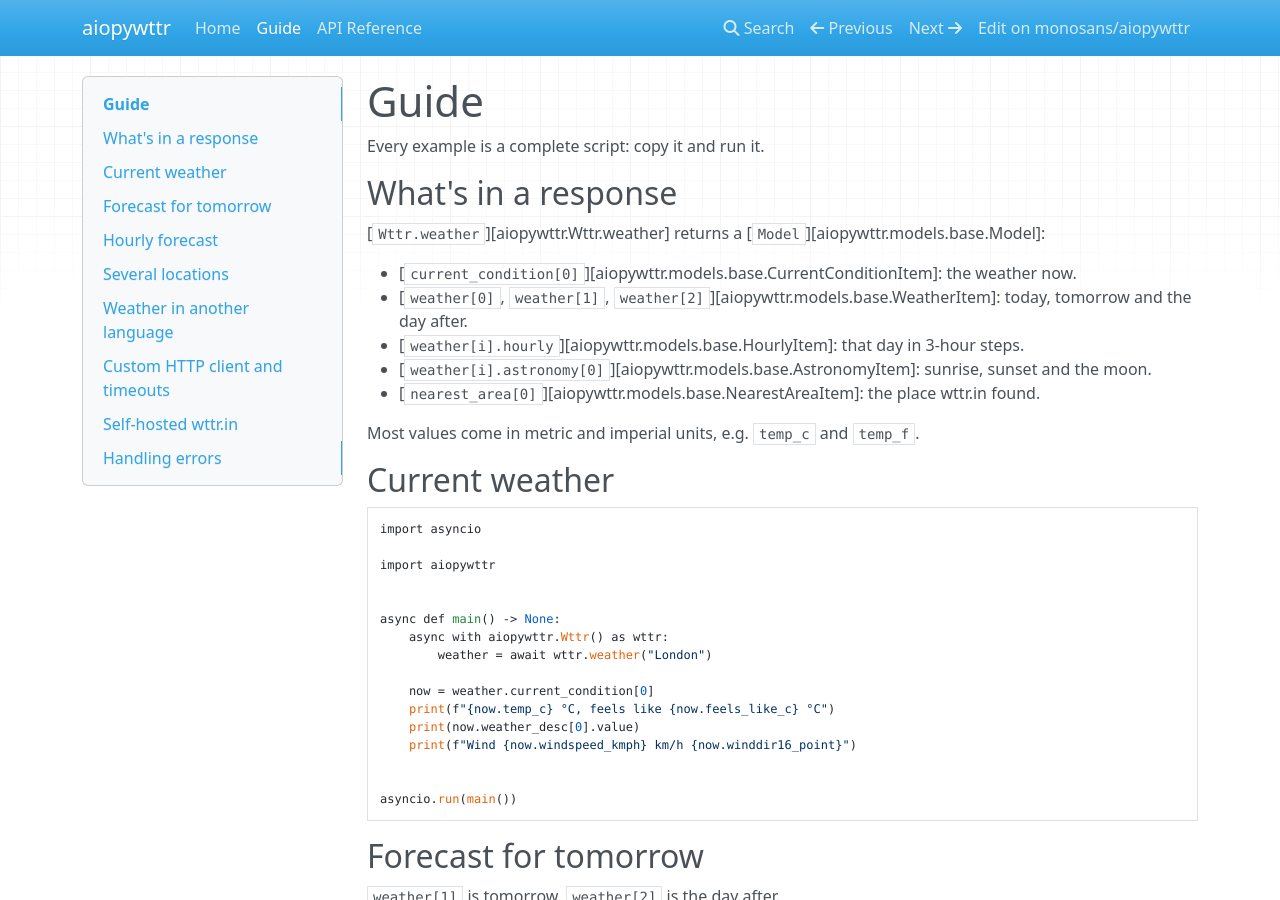
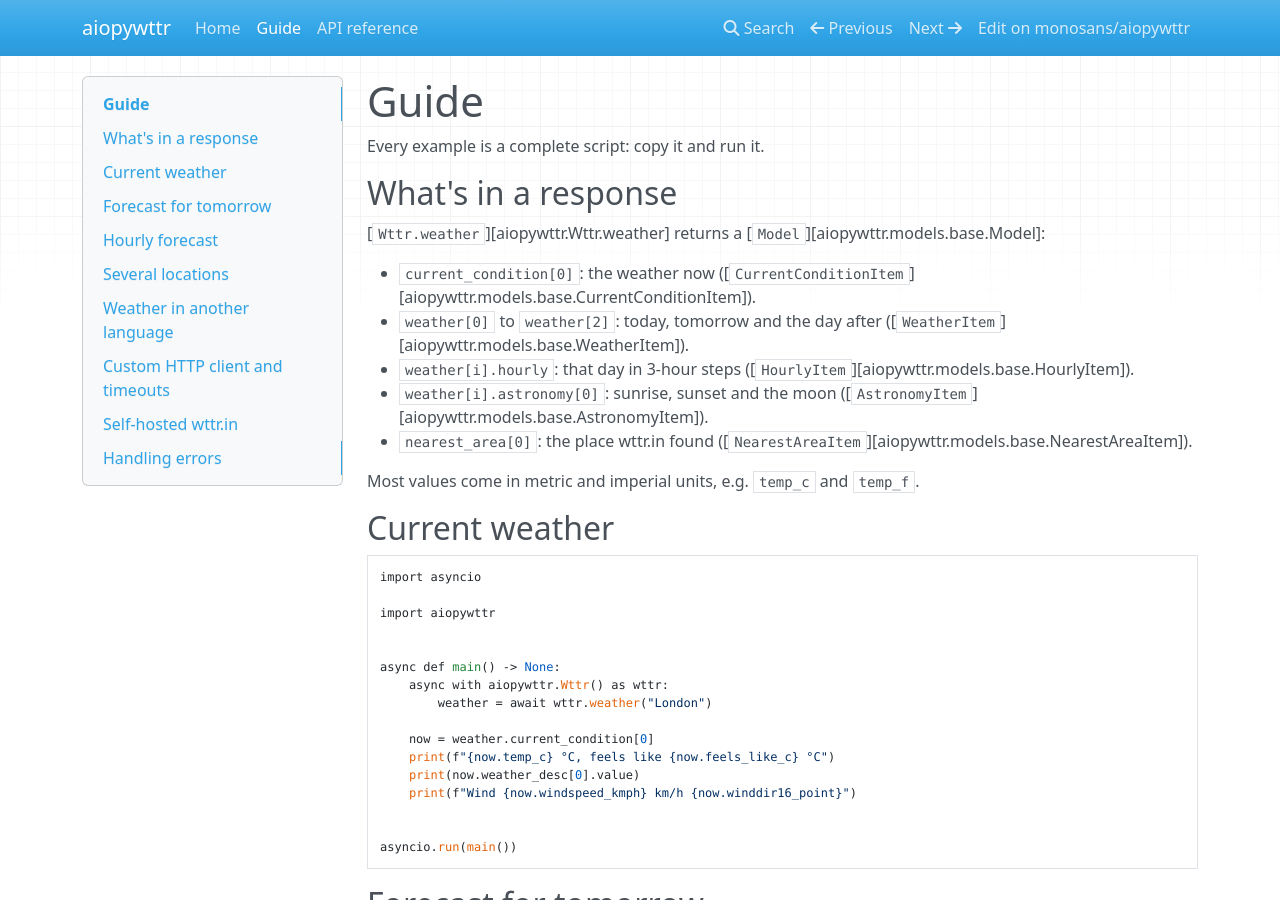
Before and after one commit to monosans/aiopywttr, an MkDocs documentation site: the page built from docs/guide.md, in a window 1280 px wide and 900 px high. Built offline with MkDocs 1.6.1, drawn with Linux system fonts in a browser that asks for light colours; nearby versions of some CDN libraries; some of the changed text lies outside the part shown.

Commit message:
docs: simplify the response overview and the close warning
- Keep code with brackets out of link text in the response overview and
  link the model classes instead.
- Import the package in the docstring examples, so they run on their own.
- Rephrase the warning about close and use sentence case for
  "API reference".

```diff
--- a/docs/guide.md
+++ b/docs/guide.md
@@ -6,11 +6,11 @@ Every example is a complete script: copy it and run it.
 
 [`Wttr.weather`][aiopywttr.Wttr.weather] returns a [`Model`][aiopywttr.models.base.Model]:
 
-- [`current_condition[0]`][aiopywttr.models.base.CurrentConditionItem]: the weather now.
-- [`weather[0]`, `weather[1]`, `weather[2]`][aiopywttr.models.base.WeatherItem]: today, tomorrow and the day after.
-- [`weather[i].hourly`][aiopywttr.models.base.HourlyItem]: that day in 3-hour steps.
-- [`weather[i].astronomy[0]`][aiopywttr.models.base.AstronomyItem]: sunrise, sunset and the moon.
-- [`nearest_area[0]`][aiopywttr.models.base.NearestAreaItem]: the place wttr.in found.
+- `current_condition[0]`: the weather now ([`CurrentConditionItem`][aiopywttr.models.base.CurrentConditionItem]).
+- `weather[0]` to `weather[2]`: today, tomorrow and the day after ([`WeatherItem`][aiopywttr.models.base.WeatherItem]).
+- `weather[i].hourly`: that day in 3-hour steps ([`HourlyItem`][aiopywttr.models.base.HourlyItem]).
+- `weather[i].astronomy[0]`: sunrise, sunset and the moon ([`AstronomyItem`][aiopywttr.models.base.AstronomyItem]).
+- `nearest_area[0]`: the place wttr.in found ([`NearestAreaItem`][aiopywttr.models.base.NearestAreaItem]).
 
 Most values come in metric and imperial units, e.g. `temp_c` and `temp_f`.
 
--- a/mkdocs.yml
+++ b/mkdocs.yml
@@ -7,7 +7,7 @@ edit_uri: edit/main/docs/
 nav:
   - Home: index.md
   - Guide: guide.md
-  - API Reference: api.md
+  - API reference: api.md
 theme:
   features:
     - content.action.edit
```
Also changed, not shown: other parts of docs/guide.md (+1 -1 lines), docs/api.md (+1 -1 lines), docs/index.md (+1 -1 lines), 1 other file.
